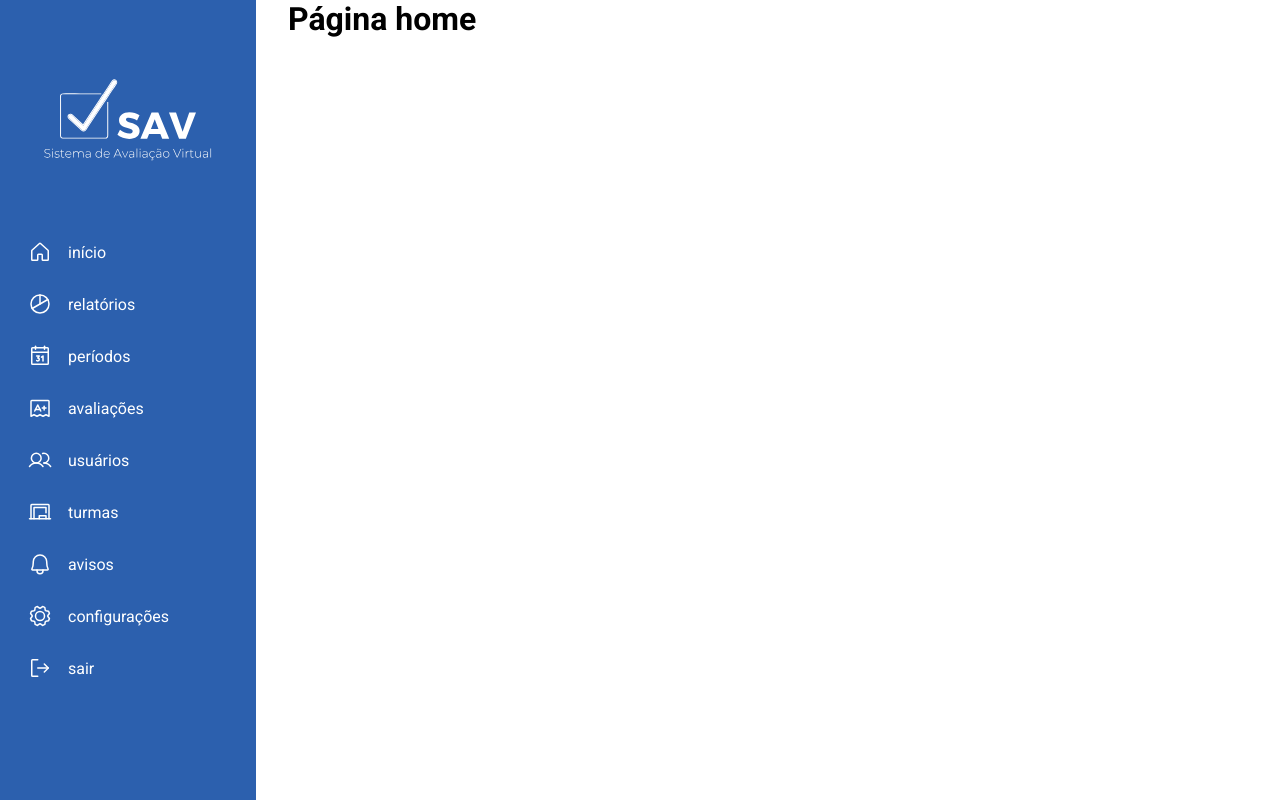
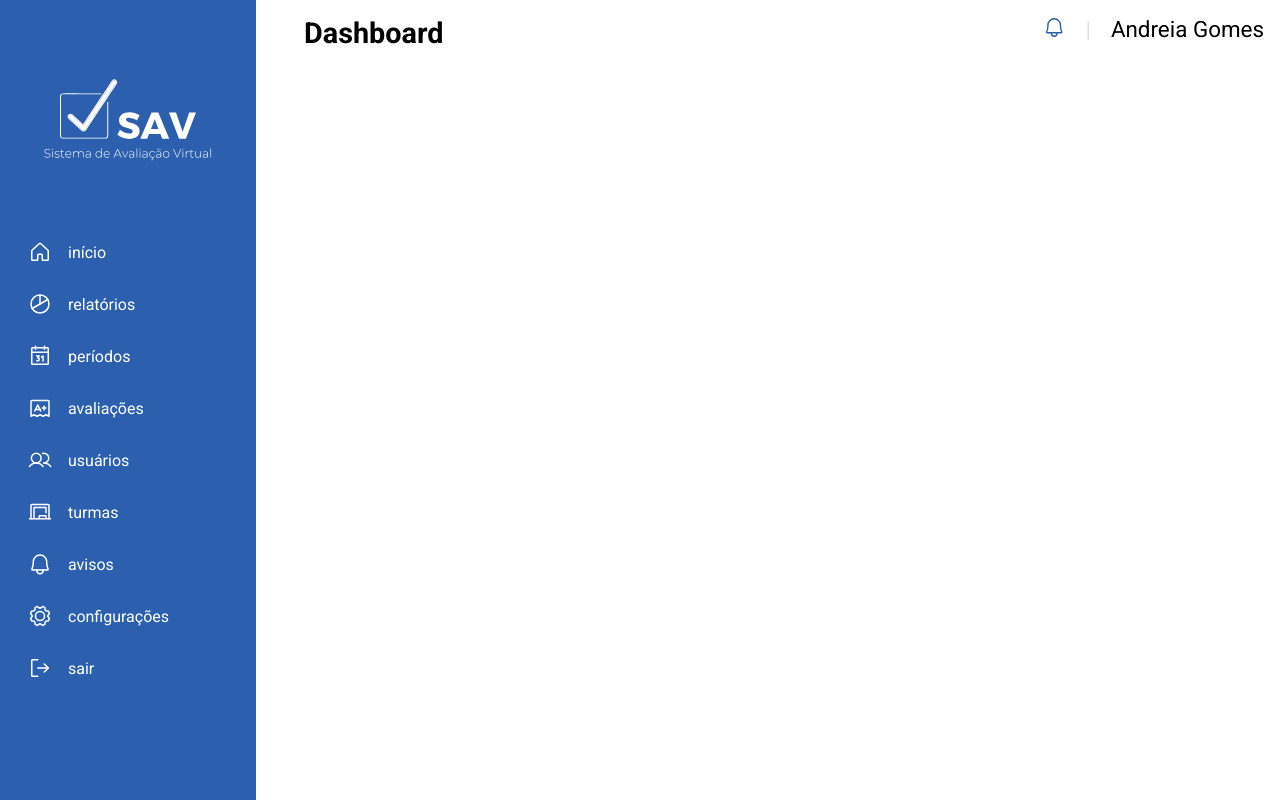
Before and after one commit to antonialucianapires/front-end-sav, a React (Vite) app: page / in a window 1280 px wide. Built offline with nearby package versions, Linux system fonts and the light colour scheme.

Commit message:
feat: criação da base do componente header

```diff
--- /dev/null
+++ b/src/components/header/Header.module.css
@@ -0,0 +1,21 @@
+.header {
+    display: flex;
+    padding: 1rem;
+    justify-content: space-between;
+    font-size: 1.4rem;
+}
+
+.header h1 {
+    font-size: 1.8rem;
+}
+
+.header span::before {
+    color: var(--gray-300);
+    padding: 0 0.25rem;
+    content: "|";
+}
+
+.infoHeader {
+    display: flex;
+    gap: 1rem;
+}
--- /dev/null
+++ b/src/components/header/Header.tsx
@@ -0,0 +1,15 @@
+import { Bell } from "phosphor-react";
+import styles from './Header.module.css';
+
+export function Header(props: any) {
+    return (
+        <header className={styles.header}>
+            <h1>{props.title}</h1>
+            <div className={styles.infoHeader}>
+                <Bell color="var(--blue-500)" />
+                <span></span>
+                <p>{props.username}</p>
+            </div>
+        </header>
+    )
+}
--- a/src/pages/Avaliacoes.tsx
+++ b/src/pages/Avaliacoes.tsx
@@ -1,7 +1,9 @@
+import { Header } from "../components/header/Header";
+
 export function Avaliacoes() {
     return (
         <div>
-            <h1>Página avaliações</h1>
+            <Header title="Avaliações" username="Andreia Gomes" />
         </div>
     );
 }
--- a/src/pages/Avisos.tsx
+++ b/src/pages/Avisos.tsx
@@ -1,7 +1,9 @@
+import { Header } from "../components/header/Header";
+
 export function Avisos() {
     return (
         <div>
-            <h1>Página turmas</h1>
+           <Header title="Avisos" username="Andreia Gomes" />
         </div>
     );
 }
--- a/src/pages/Configuracao.tsx
+++ b/src/pages/Configuracao.tsx
@@ -1,7 +1,9 @@
+import { Header } from "../components/header/Header";
+
 export function Configuracao() {
     return (
         <div>
-            <h1>Página configuracao</h1>
+            <Header title="Configuração" username="Andreia Gomes" />
         </div>
     );
 }
--- a/src/pages/Home.tsx
+++ b/src/pages/Home.tsx
@@ -1,7 +1,9 @@
+import { Header } from "../components/header/Header";
+
 export function Home() {
     return (
         <div>
-            <h1>Página home</h1>
+            <Header title="Dashboard" username="Andreia Gomes" />
         </div>
     );
 }
--- a/src/pages/Periodo.tsx
+++ b/src/pages/Periodo.tsx
@@ -1,7 +1,9 @@
+import { Header } from "../components/header/Header";
+
 export function Periodo() {
     return (
         <div>
-            <h1>Página períodos</h1>
+            <Header title="Períodos" username="Andreia Gomes" />
         </div>
     );
 }
--- a/src/pages/Relatorio.tsx
+++ b/src/pages/Relatorio.tsx
@@ -1,7 +1,9 @@
+import { Header } from "../components/header/Header";
+
 export function Relatorio() {
     return (
         <div>
-            <h1>Página relatórios</h1>
+            <Header title="Relatórios" username="Andreia Gomes" />
         </div>
     );
 }
--- a/src/pages/Turmas.tsx
+++ b/src/pages/Turmas.tsx
@@ -1,7 +1,9 @@
+import { Header } from "../components/header/Header";
+
 export function Turmas() {
     return (
         <div>
-            <h1>Página turmas</h1>
+            <Header title="Turmas" username="Andreia Gomes" />
         </div>
     );
 }
--- a/src/pages/Usuarios.tsx
+++ b/src/pages/Usuarios.tsx
@@ -1,7 +1,9 @@
+import { Header } from "../components/header/Header";
+
 export function Usuarios() {
     return (
         <div>
-            <h1>Página usuários</h1>
+            <Header title="Usuários" username="Andreia Gomes" />
         </div>
     );
 }
```
